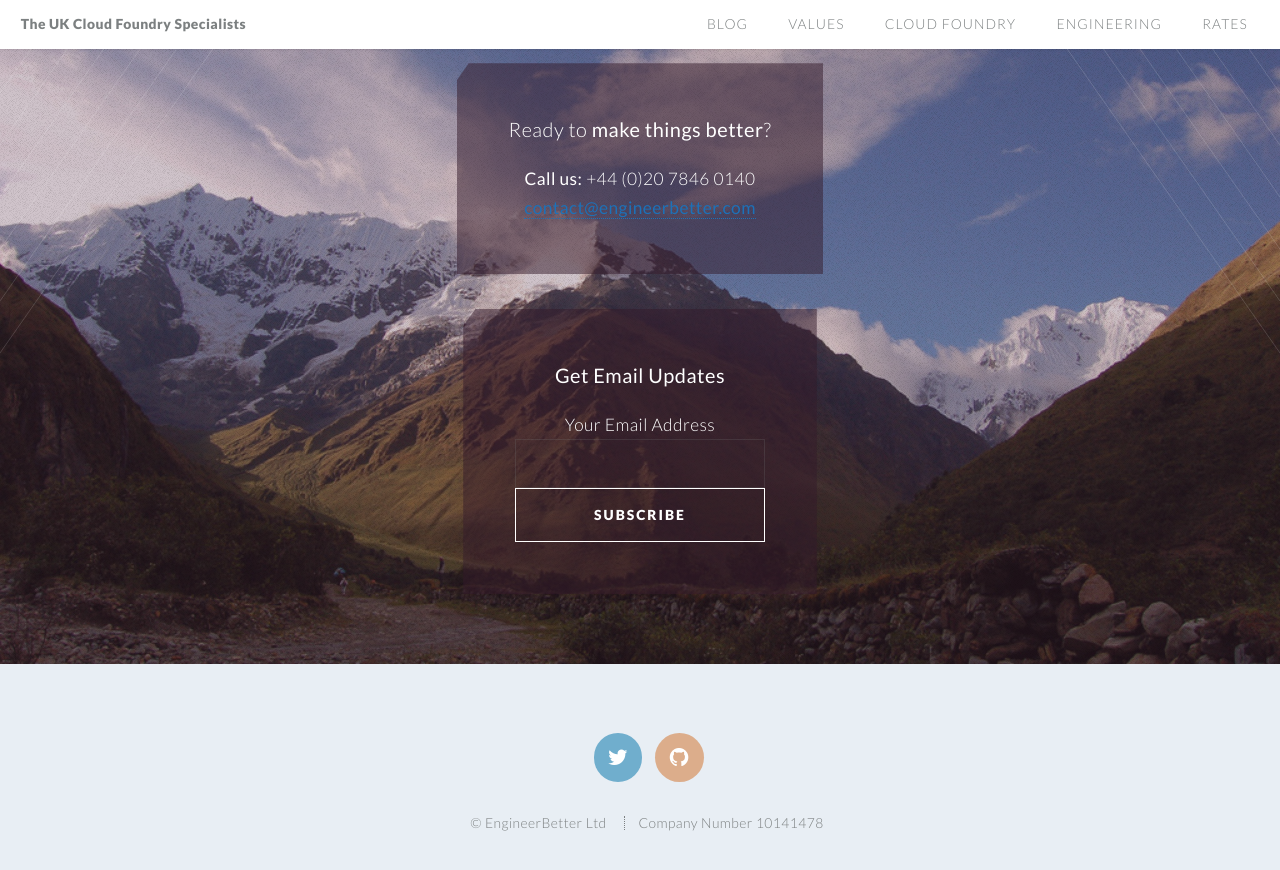
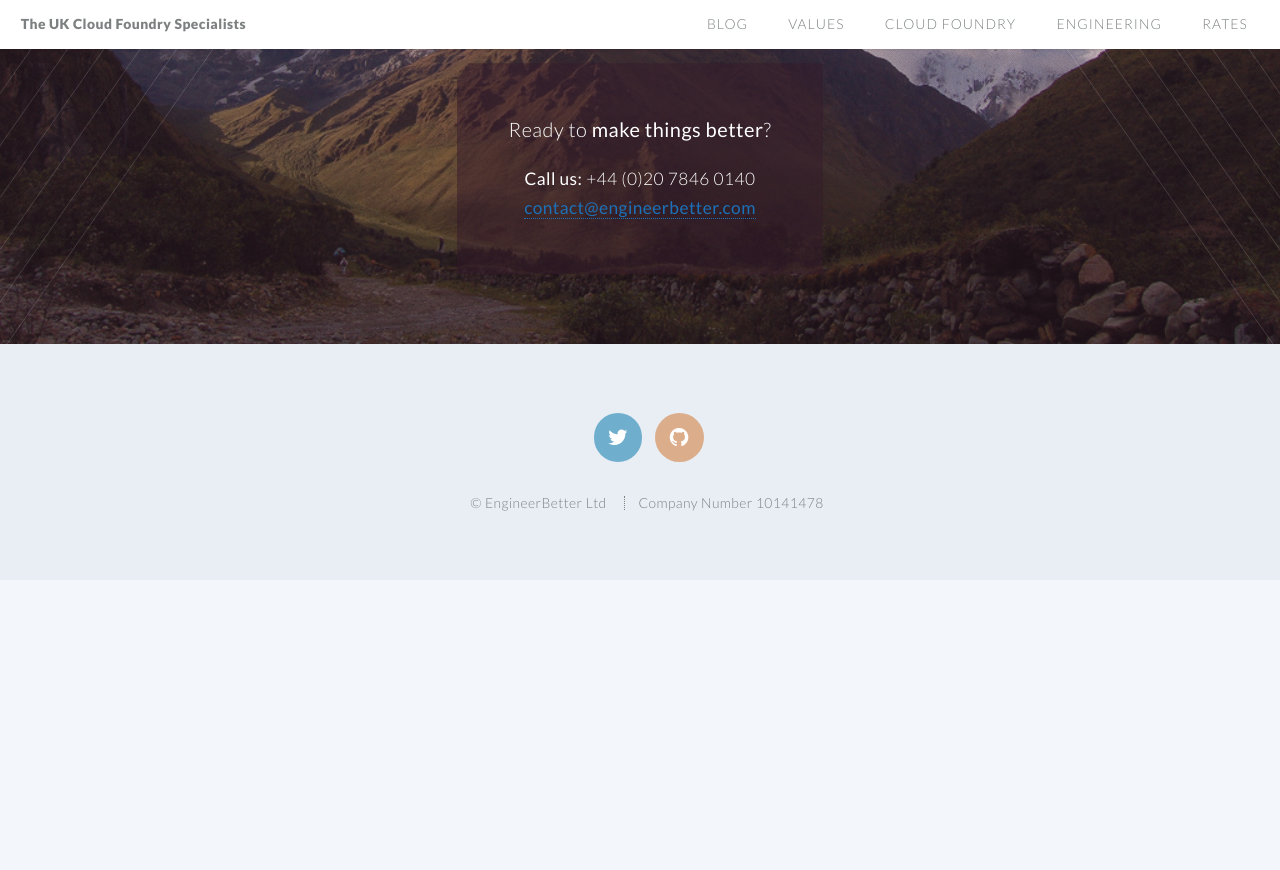
Before and after one commit to DanielJonesEB/engineerbetter.com, a Jekyll site: the page built from index.html, in a window 1280 px wide and 900 px high, scrolled down 2469 px. Shown: the top 870 px of the window. Built offline with Jekyll 4.4.1, drawn with Linux system fonts in a browser that asks for light colours; after the commit the page ends 3049 px from its top, so only the background shows below that.

Commit message:
Revert "add mailing list subscription form to landing page"
This reverts commit 8df973576921eee8072a0d594108322b5cc5af89.

```diff
--- a/_includes/contact-footer.html
+++ b/_includes/contact-footer.html
@@ -3,6 +3,7 @@
 
         <header>
           <h2><strong>Contact Us</strong></h2>
+          <p></p>
         </header>
         <div class="inner clip">
           <h3>Ready to <strong>make things better</strong>?</h3>
@@ -10,22 +11,5 @@
           <strong><a href="mailto:contact@engineerbetter.com">contact@engineerbetter.com</a>
           </strong>
         </div>
-        <p></p>
-              <div class="inner clip">
-                <h3><strong>Get Email Updates</strong></h3>
-              <form action="//engineerbetter.us13.list-manage.com/subscribe/post?u=d6370be2b5a6eeaf195cd9445&amp;id=1e4090aa8c" method="post" id="mc-embedded-subscribe-form" name="mc-embedded-subscribe-form" class="validate" target="_blank" novalidate>
-                  <div class="mc-field-group">
-                    <label for="mce-EMAIL">Your Email Address</label>
-                    <input type="email" value="" name="EMAIL" class="required email" id="mce-EMAIL">
-                  </div>
-                    <div id="mce-responses" class="clear">
-                      <div class="response" id="mce-error-response" style="display:none"></div>
-                      <div class="response" id="mce-success-response" style="display:none"></div>
-                    </div>    <!-- real people should not fill this in and expect good things - do not remove this or risk form bot signups-->
-                      <div style="position: absolute; left: -5000px;" aria-hidden="true"><input type="text" name="b_d6370be2b5a6eeaf195cd9445_1e4090aa8c" tabindex="-1" value=""></div>
-                      <div class="clear"><input type="submit" value="Subscribe" name="subscribe" id="mc-embedded-subscribe" class="button"></div>
-                    </div>
-              </form>
-             </div>
 
       </section>
```
